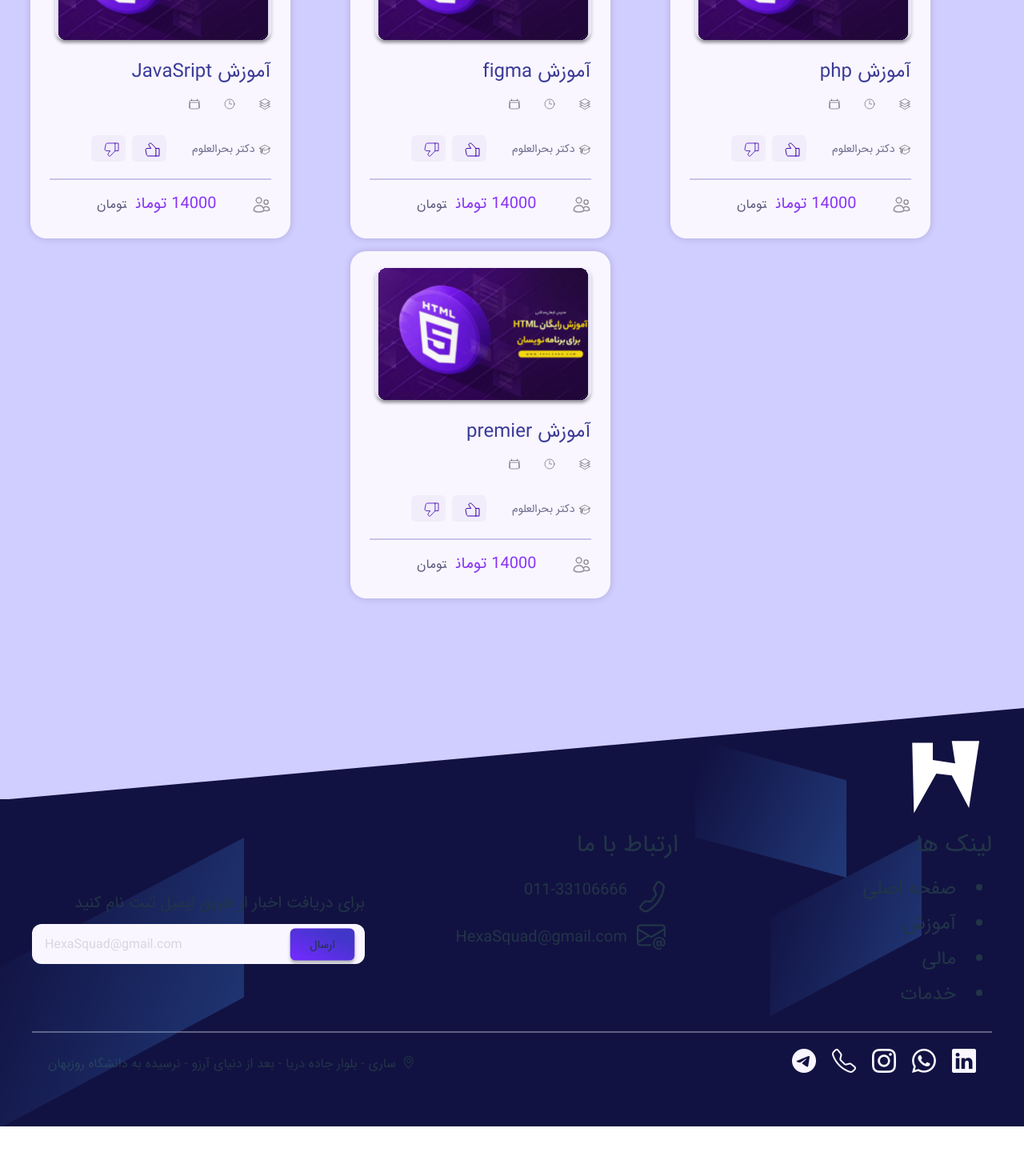
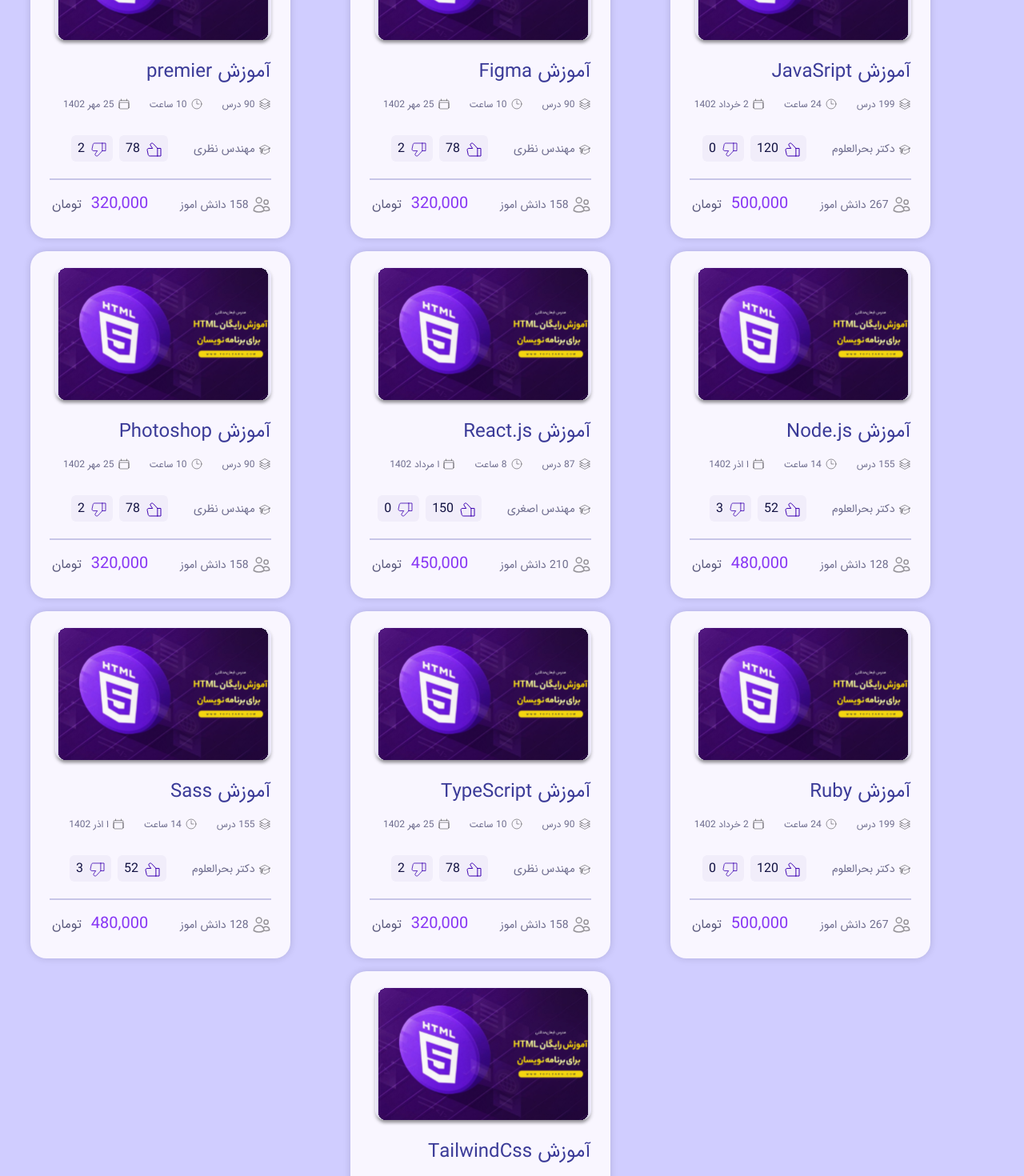
Before and after one commit to academy-react/Hexa-Squad, a React (Vite) app: page /Courses in a window 1280 px wide. Shown: the part 820-2290 px from the top of the page at 80% size. Before the commit the page ends 2228 px from the top, so only its background shows below. Built offline with nearby package versions, Linux system fonts and the light colour scheme.

Commit message:
add services for Separation The Price

```diff
--- a/src/components/Courses/FiltersOptions.jsx
+++ b/src/components/Courses/FiltersOptions.jsx
@@ -1,17 +1,41 @@
 import React, { useState } from "react";
 import { CheckboxInput, DropDown } from "../common";
+import filterData from "../../core/services/filterData/filterData";
 
-const FiltersOptions = ({data ,setData}) => {
-    const [categorydata, setCategorydata] = useState([
-        'programming','design','React','edit','Ruby','TypeScript','Sass','TailwindCss','همه'
-    ])
+const FiltersOptions = ({ data, setData }) => {
+  const [categorydata, setCategorydata] = useState([
+    { label: "برنامه نویسی وب", category: "programming" },
+    { label: "دیزاین", category: "design" },
+    { label: "React", category: "react" },
+    { label: "ادیت ویدیو", category: "edit" },
+    { label: "Ruby", category: "Ruby" },
+    { label: "TypeScript", category: "TypeScript" },
+    { label: "Sass", category: "Sass" },
+    { label: "TailwindCss", category: "TailwindCss" },
+    { label: "همه", category: "" },
+  ]);
   return (
     <div
       className="transition-all px-10 overflow-hidden w-full md:h-full md:w-0 opacity-0 h-0"
       id="filterDiv"
     >
-        <DropDown name={'category'} setData={setData} courseData={data} data={categorydata} checkBoxType={'radio'} height={'h-[370px]'}/>
-        <DropDown name={'price'} setData={setData} courseData={data} data={['خریدنی' ,'رایگان','همه']} checkBoxType={'radio'} height={'h-[130px]'}/>
+      <DropDown
+        name={"category"}
+        setData={setData}
+        courseData={data}
+        data={categorydata}
+        checkBoxType={"radio"}
+        height={"h-[370px]"}
+        customFunction={filterData}
+      />
+      <DropDown
+        name={"price"}
+        setData={setData}
+        courseData={data}
+        data={[{label:"خریدنی"},{label: "رایگان"}, {label:"همه"}]}
+        checkBoxType={"radio"}
+        height={"h-[130px]"}
+      />
     </div>
   );
 };
--- a/src/components/common/DropDown.jsx
+++ b/src/components/common/DropDown.jsx
@@ -1,12 +1,11 @@
 import React from 'react'
 import CheckboxInput from './CheckboxInput'
-import filterData from '../../core/services/filterData/filterData'
 
-const DropDown = ({name , data , checkBoxType,height ,courseData,setData}) => {
+const DropDown = ({name , data , checkBoxType,height ,courseData,setData,customFunction}) => {
     const dataMepper = data.map((item , index)=>(
         <div className="flex p-2"key={index}>
             <input type={checkBoxType} name={name} id={name+index} />
-            <label htmlFor={name+index} className='pr-10' onClick={()=>{filterData(courseData ,item,setData)}}>{item}</label>
+            <label htmlFor={name+index} className='pr-10' onClick={()=>{customFunction(courseData ,item.category,setData)}}>{item.label}</label>
         </div>
     ),)
   return (
--- a/src/components/course/CourseBody.jsx
+++ b/src/components/course/CourseBody.jsx
@@ -4,6 +4,7 @@
 import likePic from '../../assets/image/like.svg';
 import dislikePic from '../../assets/image/dislike.svg';
 import "../Landing/common.css";
+import SeparationPrice from "../../core/services/SeparationPrice/SeparationPrice";
 
 const CourseBody = ({ title, courseCount, time, date, professorName, like, dislike, studentCount, price }) => {
   return (
@@ -50,7 +51,7 @@
         </svg>
         <p className="course-info text-sm">{studentCount}</p>
         <p className="inline text-xl text-newPurple4 mr-10">
-          {price}
+          {SeparationPrice(price)}
           <span className="text-lightblue4 dark:text-[#9996F9] text-base mr-3">تومان</span>
         </p>
 
--- a/src/components/course/CourseSlider.jsx
+++ b/src/components/course/CourseSlider.jsx
@@ -18,6 +18,7 @@
           dislike: "0",
           studentCount: "267 دانش اموز",
           price: "500,000",
+          category: "programming",
         },
         {
           title: "آموزش Figma",
@@ -29,6 +30,7 @@
           dislike: "2",
           studentCount: "158 دانش اموز",
           price: "320,000",
+          category: "design",
         },
         {
           title: "آموزش Node.js",
@@ -40,6 +42,7 @@
           dislike: "3",
           studentCount: "128 دانش اموز",
           price: "480,000",
+          category: "programming",
         },
         {
           title: "آموزش React.js",
@@ -51,6 +54,7 @@
           dislike: "0",
           studentCount: "210 دانش اموز",
           price: "450,000",
+          category: "react",
         },
       ]);
 
--- /dev/null
+++ b/src/core/services/SeparationPrice/SeparationPrice.js
@@ -0,0 +1,5 @@
+const SeparationPrice = (price)=>{
+    const CategorizedPrice = price.replace(/\B(?=(\d{3})+(?!\d))/g, ",");
+    return CategorizedPrice;
+}
+export default SeparationPrice;
--- a/src/core/services/filterData/filterData.js
+++ b/src/core/services/filterData/filterData.js
@@ -1,8 +1,12 @@
-const filterData = (data,category,setData) => {
+const filterData = (data, category, setData) => {
   let filteredData = data.filter((item) => {
-    return (item.category == category);
+    return item.category == category;
   });
-  setData(filteredData);
+  if (category == "") {
+    setData(data)
+  } else {
+    setData(filteredData);
+  }
 };
 
 export default filterData;
--- a/src/screens/Courses/Courses.jsx
+++ b/src/screens/Courses/Courses.jsx
@@ -11,32 +11,124 @@
   ];
   const [allData, setAllData] = useState([
     {
-      id: 0,
-      title: "آموزش php",
+      title: "آموزش JavaSript",
+      courseCount: "199 درس",
+      time: "24 ساعت",
+      date: "2 خرداد 1402",
       professorName: "دکتر بحرالعلوم",
-      price: "14000 تومان",
+      like: "120",
+      dislike: "0",
+      studentCount: "267 دانش اموز",
+      price: "500000",
       category: "programming",
     },
     {
-      id: 0,
-      title: "آموزش figma",
-      professorName: "دکتر بحرالعلوم",
-      price: "14000 تومان",
+      title: "آموزش Figma",
+      courseCount: "90 درس",
+      time: "10 ساعت",
+      date: "25 مهر 1402",
+      professorName: "مهندس نظری",
+      like: "78",
+      dislike: "2",
+      studentCount: "158 دانش اموز",
+      price: "320000",
       category: "design",
     },
     {
-      id: 0,
-      title: "آموزش JavaSript",
+      title: "آموزش premier",
+      courseCount: "90 درس",
+      time: "10 ساعت",
+      date: "25 مهر 1402",
+      professorName: "مهندس نظری",
+      like: "78",
+      dislike: "2",
+      studentCount: "158 دانش اموز",
+      price: "320000",
+      category: "edit",
+    },
+    {
+      title: "آموزش Node.js",
+      courseCount: "155 درس",
+      time: "14 ساعت",
+      date: "ا اذر 1402",
       professorName: "دکتر بحرالعلوم",
-      price: "14000 تومان",
+      like: "52",
+      dislike: "3",
+      studentCount: "128 دانش اموز",
+      price: "480000",
       category: "programming",
     },
     {
-      id: 0,
-      title: "آموزش premier",
+      title: "آموزش React.js",
+      courseCount: "87 درس",
+      time: "8 ساعت",
+      date: "ا مرداد 1402",
+      professorName: "مهندس اصغری",
+      like: "150",
+      dislike: "0",
+      studentCount: "210 دانش اموز",
+      price: "450000",
+      category: "react",
+    },
+    {
+      title: "آموزش Photoshop",
+      courseCount: "90 درس",
+      time: "10 ساعت",
+      date: "25 مهر 1402",
+      professorName: "مهندس نظری",
+      like: "78",
+      dislike: "2",
+      studentCount: "158 دانش اموز",
+      price: "320000",
+      category: "design",
+    },
+    {
+      title: "آموزش Ruby",
+      courseCount: "199 درس",
+      time: "24 ساعت",
+      date: "2 خرداد 1402",
       professorName: "دکتر بحرالعلوم",
-      price: "14000 تومان",
-      category: "edit",
+      like: "120",
+      dislike: "0",
+      studentCount: "267 دانش اموز",
+      price: "500000",
+      category: "Ruby",
+    },
+    {
+      title: "آموزش TypeScript",
+      courseCount: "90 درس",
+      time: "10 ساعت",
+      date: "25 مهر 1402",
+      professorName: "مهندس نظری",
+      like: "78",
+      dislike: "2",
+      studentCount: "158 دانش اموز",
+      price: "320000",
+      category: "TypeScript",
+    },
+    {
+      title: "آموزش Sass",
+      courseCount: "155 درس",
+      time: "14 ساعت",
+      date: "ا اذر 1402",
+      professorName: "دکتر بحرالعلوم",
+      like: "52",
+      dislike: "3",
+      studentCount: "128 دانش اموز",
+      price: "480000",
+      category: "Sass",
+    },
+    {
+      title: "آموزش TailwindCss",
+      courseCount: "87 درس",
+      time: "8 ساعت",
+      date: "ا مرداد 1402",
+      professorName: "مهندس اصغری",
+      like: "150",
+      dislike: "0",
+      studentCount: "210 دانش اموز",
+      price: "450000",
+      category: "TailwindCss",
     },
   ]);
   const [data, setData] = useState(allData);
@@ -44,7 +136,13 @@
     <Course
       key={index}
       title={data.title}
+      courseCount={data.courseCount}
+      time={data.time}
+      date={data.date}
       professorName={data.professorName}
+      like={data.like}
+      dislike={data.dislike}
+      studentCount={data.studentCount}
       price={data.price}
     />
   ));
@@ -56,7 +154,9 @@
       <div className="flex w-full flex-wrap">
         <div className="flex md:flex-row flex-col w-full ">
           <FiltersOptions data={allData} setData={setData} />
-          <div className="w-full flex flex-wrap transition-all justify-end">{mapData}</div>
+          <div className="w-full flex flex-wrap transition-all justify-end">
+            {mapData}
+          </div>
         </div>
       </div>
     </div>
```
